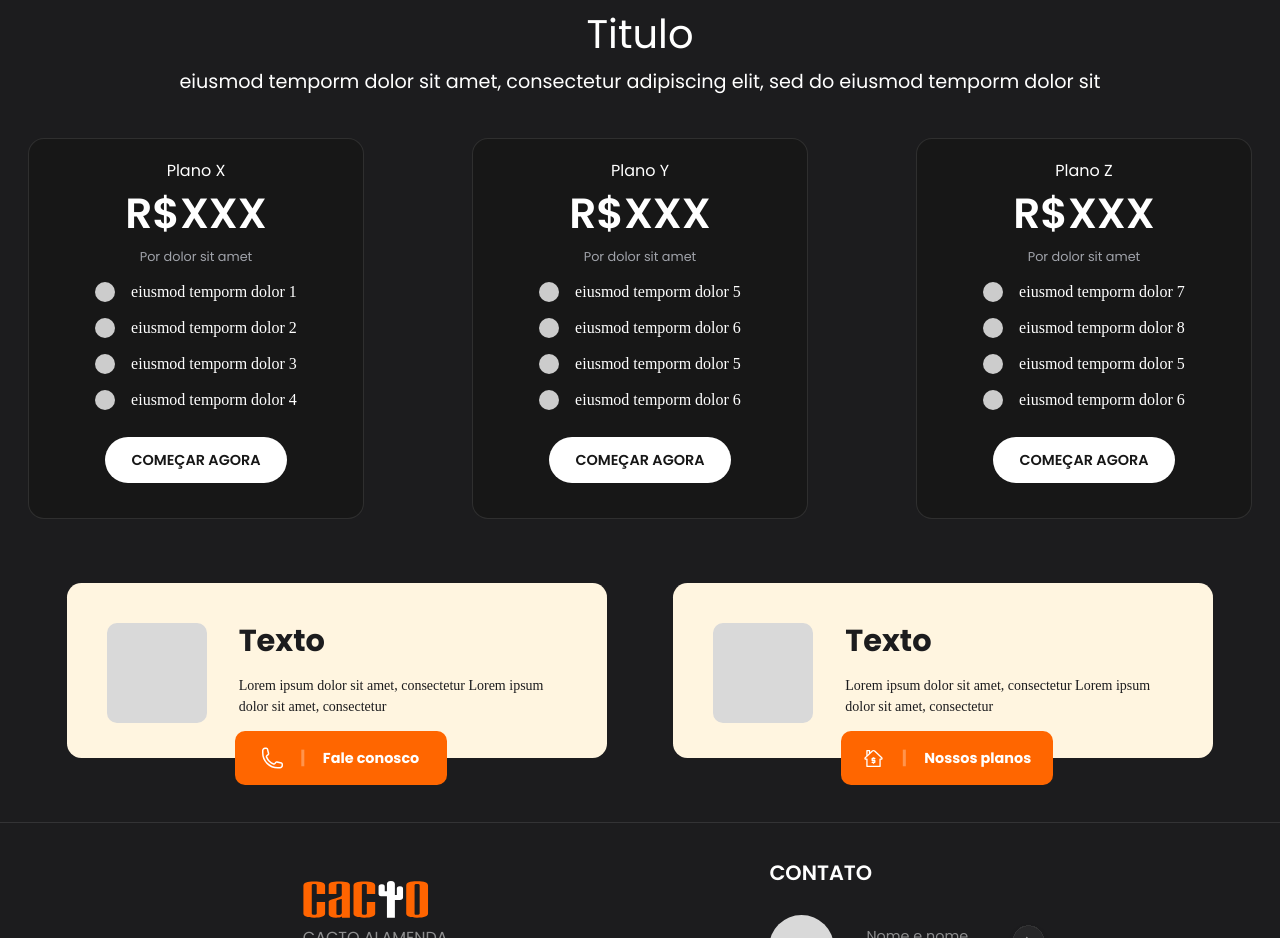
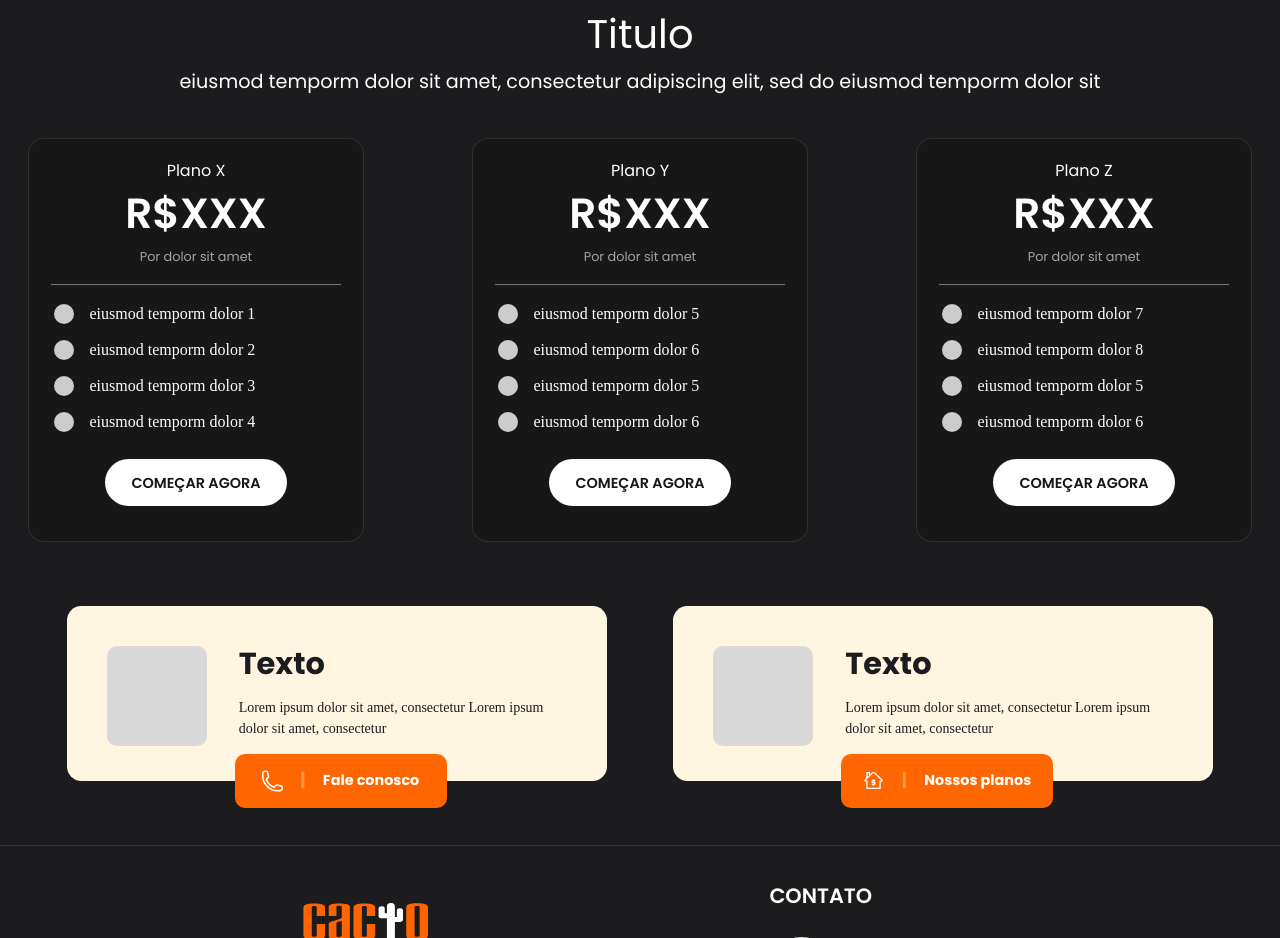
Before and after one commit to ajulabs/cacto-web, a Vue app: page /Planos in a window 1280 px wide. Shown: the part 800-1738 px from the top of the page. Built offline with nearby package versions, Linux system fonts and the light colour scheme; a web font is replaced by a local one.

Commit message:
Line visual correction

```diff
--- a/src/components/CardPlanos.vue
+++ b/src/components/CardPlanos.vue
@@ -1,6 +1,7 @@
 <script setup>
+import LineDIv from './Line.vue';
 import Line from './Line.vue';
-
+import LineVertical from './LineVertical.vue';
 
 const props=defineProps ({
     tipo: {
@@ -29,10 +30,10 @@ const props=defineProps ({
             <h2>{{ tipo }}</h2>
             <h1> {{ valor }}</h1>
             <p>{{ text }}</p>
-            <div>
-                <Line/>
+            <div class="LinDiv">
+                <LineDIv/>
             </div>
-            <slot></slot>
+            <slot class="slots"></slot>
             <div class="btn">
                 <button
                     :class="{selected: isSelected }">
@@ -82,12 +83,15 @@ const props=defineProps ({
     color: #A0A3AA;
 }
 
-.line {
-    width: 100%;
-    height: 0.96px;
-    border: solid 1px #FFFFFF;
-    margin: 1rem 0;
+.LinDiv {
+    border: 0;
+    height: 1px;
+    width: 96%;
+    background-color: #FFFFFF;
+    margin: .7rem;
+    opacity: 40%;
 }
+
 
 .btn button {
     width: 11.379rem;
--- a/src/views/Planos.vue
+++ b/src/views/Planos.vue
@@ -1,5 +1,6 @@
 <script setup>
 import CardPlanos from '@/components/CardPlanos.vue';
+import LineDIv from '@/components/Line.vue';
 import { ref } from 'vue';
 
 const selectedCard =ref(null);
@@ -166,13 +167,15 @@ const selectCard = (cardId) => {
     width: 90rem;
     display: flex;
     justify-content: space-evenly;
-    align-items: center;
+    align-items: flex-start;
     margin-top: 2.5rem;
 }
 
 .checkbox-container {
     display: flex;
+    justify-content: flex-start;
     align-items: center;
+    padding-right: 5.2rem;
     margin: 0.5rem;
 }
 
```
